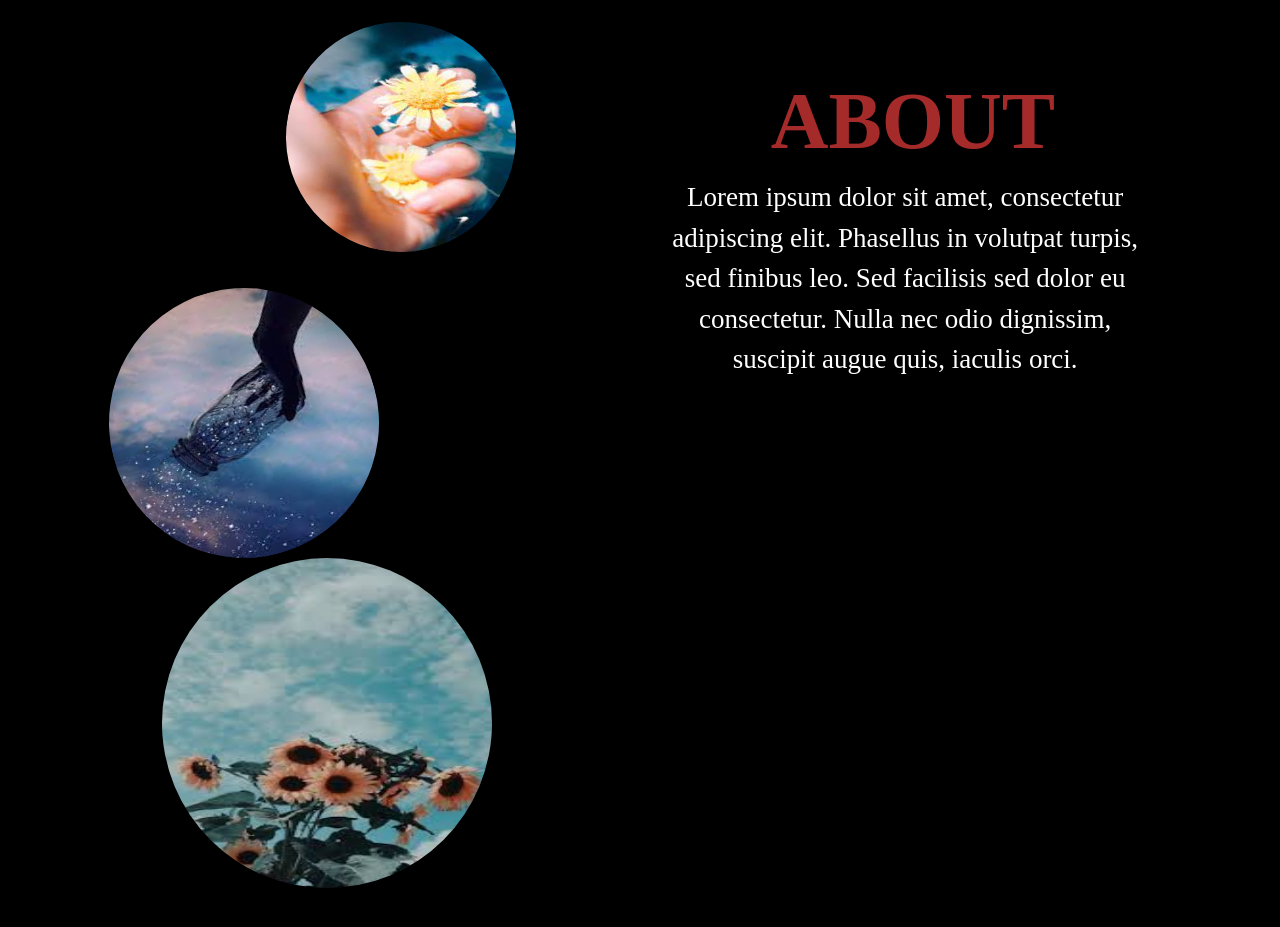
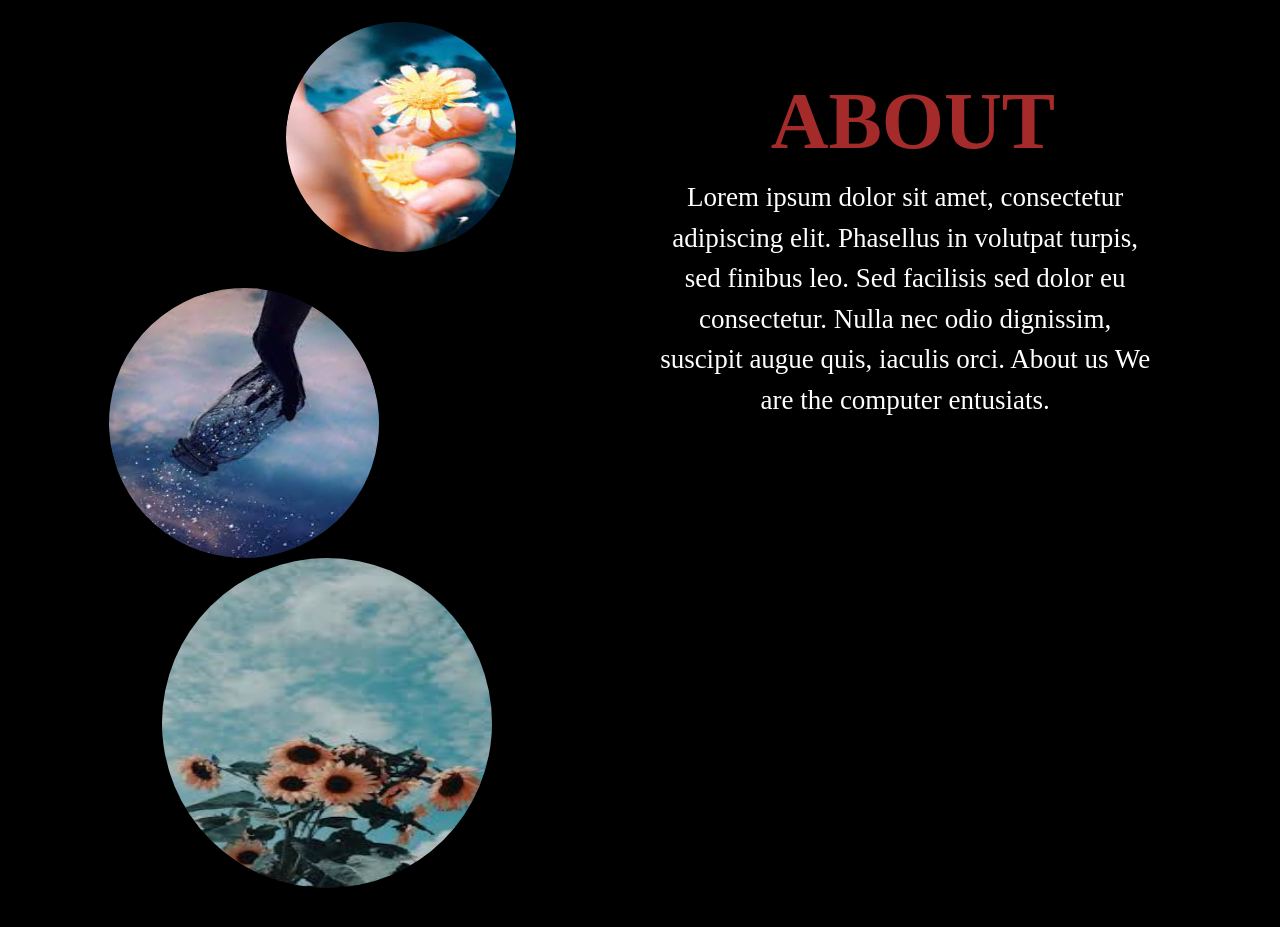
Before and after one commit to navya2006/template, a plain HTML site: page index.html in a window 1280 px wide. Shown: the part 788-1715 px from the top of the page. Drawn offline with nearby package versions, Linux system fonts and the light colour scheme; a web font is replaced by a local one.

Commit message:
about sec

```diff
--- a/index.html
+++ b/index.html
@@ -27,6 +27,9 @@
            <p>
             Lorem ipsum dolor sit amet, consectetur adipiscing elit. Phasellus in volutpat turpis, sed finibus leo. Sed facilisis sed dolor eu consectetur. Nulla nec odio dignissim, suscipit augue quis, iaculis orci.
 
+               About us
+We are the computer entusiats.
+
         </p>
         </div>
         <div class="col-md-1"></div>
```
